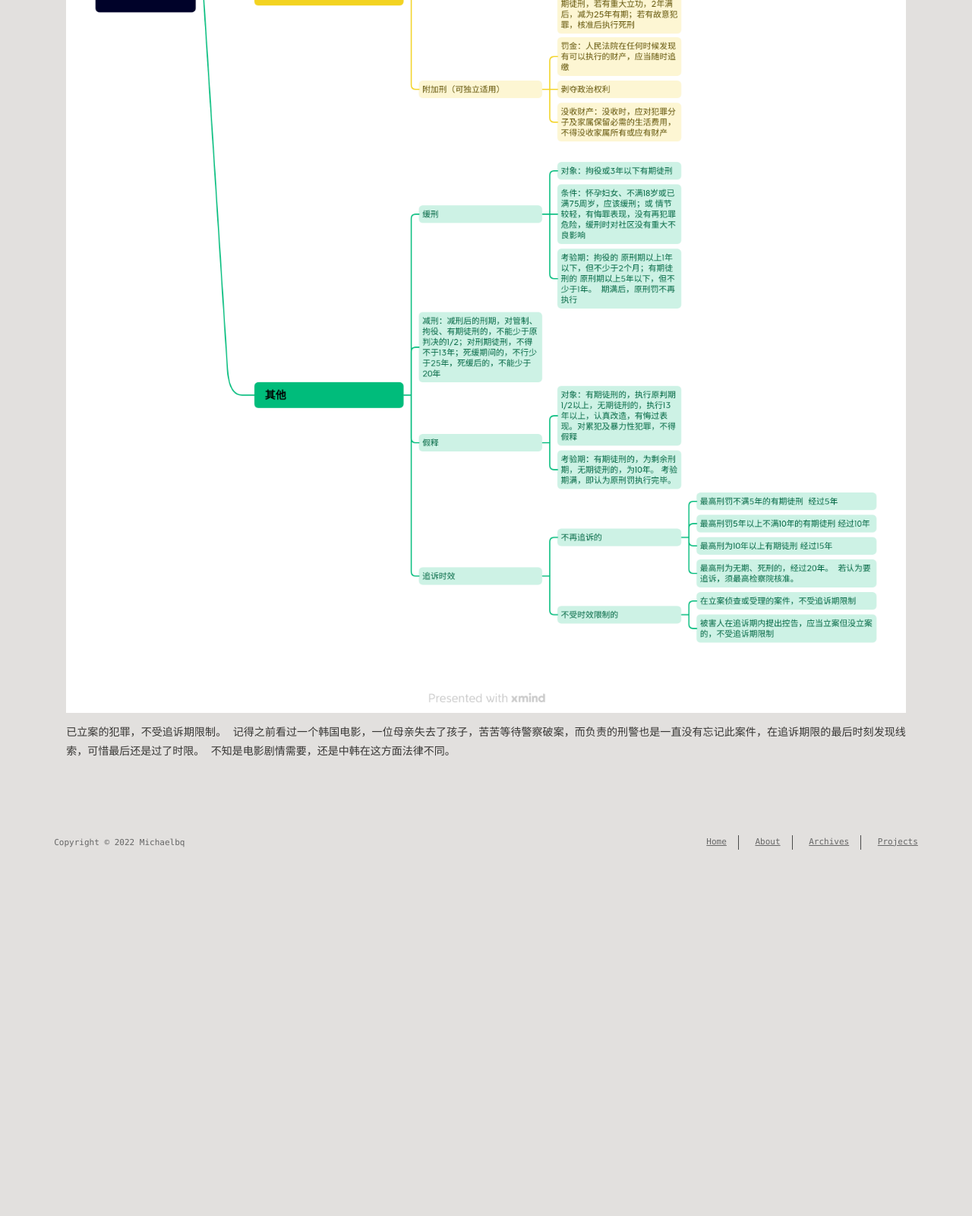
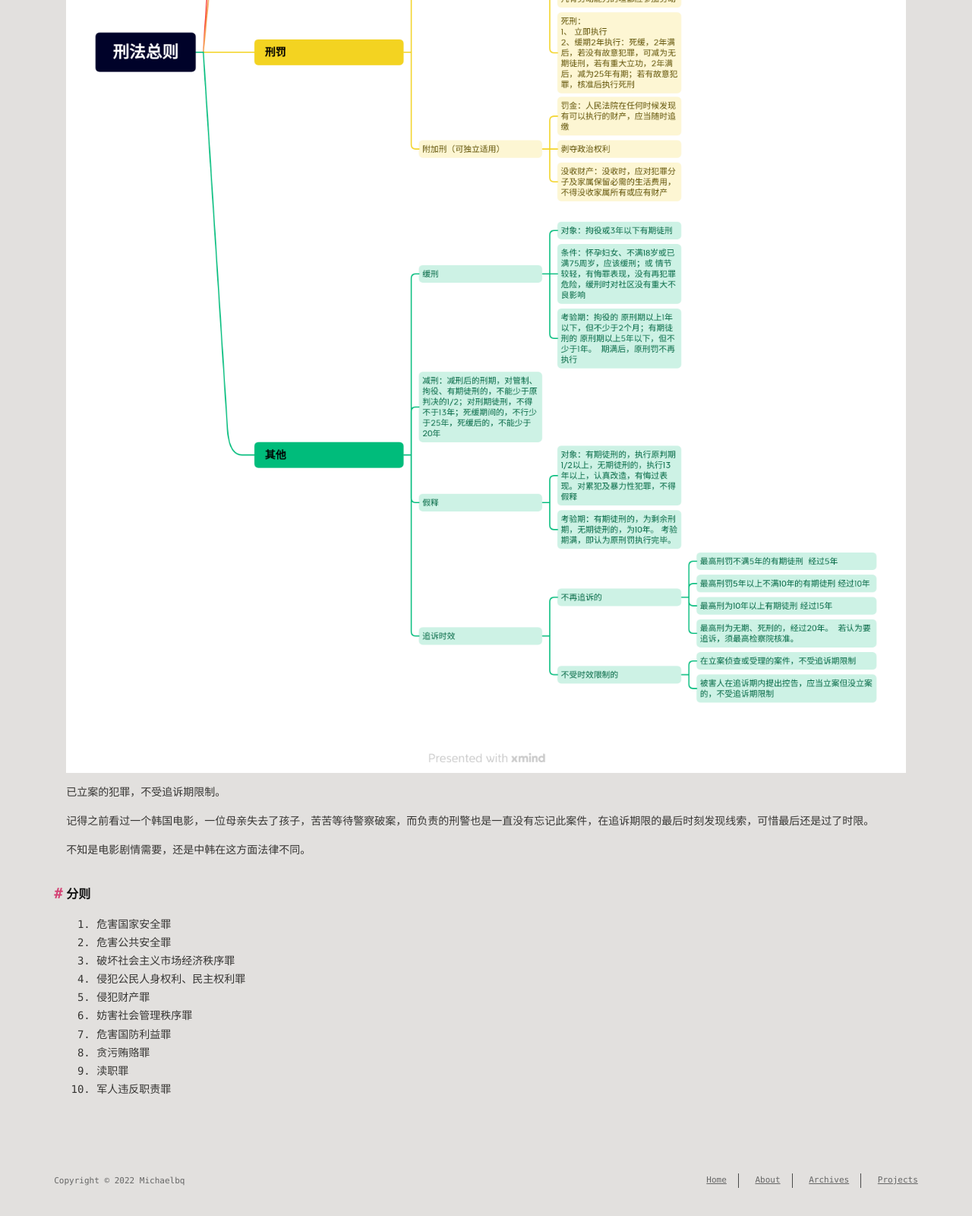
Before and after one commit to michaelbq/michaelbq.github.io, a plain HTML site: page 2022/11/06/法律法规学习/index.html in a window 1280 px wide. Shown: the part 908-2508 px from the top of the page at 76% size. Before the commit the page ends 2063 px from the top, so only its background shows below. Drawn offline with Linux system fonts and the light colour scheme; a web font is replaced by a local one.

Commit message:
Site updated: 2022-11-06 20:24:06

```diff
--- a/2022/11/06/法律法规学习/index.html
+++ b/2022/11/06/法律法规学习/index.html
@@ -6,16 +6,16 @@
     <meta http-equiv="X-UA-Compatible" content="IE=edge">
     <meta name="HandheldFriendly" content="True">
     <meta name="viewport" content="width=device-width, initial-scale=1, maximum-scale=1" />
-    <meta name="description" content="刑法总则大概 已立案的犯罪，不受追诉期限制。 记得之前看过一个韩国电影，一位母亲失去了孩子，苦苦等待警察破案，而负责的刑警也是一直没有忘记此案件，在追诉期限的最后时刻发现线索，可惜最后还是过了时限。 不知是电影剧情需要，还是中韩在这方面法律不同。">
+    <meta name="description" content="刑法《中华人民共和国刑法》含立法解释 大字版 ISBN 978-7-5216-2597-4 总则大概 已立案的犯罪，不受追诉期限制。 记得之前看过一个韩国电影，一位母亲失去了孩子，苦苦等待警察破案，而负责的刑警也是一直没有忘记此案件，在追诉期限的最后时刻发现线索，可惜最后还是过了时限。 不知是电影剧情需要，还是中韩在这方面法律不同。 分则 危害国家安全罪 危害公共安全罪 破坏社会主义市场经济秩序罪">
 <meta property="og:type" content="article">
 <meta property="og:title" content="法律法规学习">
 <meta property="og:url" content="http://example.com/2022/11/06/%E6%B3%95%E5%BE%8B%E6%B3%95%E8%A7%84%E5%AD%A6%E4%B9%A0/index.html">
 <meta property="og:site_name" content="jiupei">
-<meta property="og:description" content="刑法总则大概 已立案的犯罪，不受追诉期限制。 记得之前看过一个韩国电影，一位母亲失去了孩子，苦苦等待警察破案，而负责的刑警也是一直没有忘记此案件，在追诉期限的最后时刻发现线索，可惜最后还是过了时限。 不知是电影剧情需要，还是中韩在这方面法律不同。">
+<meta property="og:description" content="刑法《中华人民共和国刑法》含立法解释 大字版 ISBN 978-7-5216-2597-4 总则大概 已立案的犯罪，不受追诉期限制。 记得之前看过一个韩国电影，一位母亲失去了孩子，苦苦等待警察破案，而负责的刑警也是一直没有忘记此案件，在追诉期限的最后时刻发现线索，可惜最后还是过了时限。 不知是电影剧情需要，还是中韩在这方面法律不同。 分则 危害国家安全罪 危害公共安全罪 破坏社会主义市场经济秩序罪">
 <meta property="og:locale" content="zh_CN">
 <meta property="og:image" content="http://example.com/img/%E5%88%91%E6%B3%95%E6%80%BB%E5%88%99.png">
 <meta property="article:published_time" content="2022-11-06T10:05:05.000Z">
-<meta property="article:modified_time" content="2022-11-06T11:43:18.172Z">
+<meta property="article:modified_time" content="2022-11-06T12:21:54.306Z">
 <meta property="article:author" content="Michaelbq">
 <meta name="twitter:card" content="summary">
 <meta name="twitter:image" content="http://example.com/img/%E5%88%91%E6%B3%95%E6%80%BB%E5%88%99.png">
@@ -100,7 +100,7 @@
 
     </div>
     <div id="toc">
-      <ol class="toc"><li class="toc-item toc-level-1"><a class="toc-link" href="#%E5%88%91%E6%B3%95"><span class="toc-number">1.</span> <span class="toc-text">刑法</span></a><ol class="toc-child"><li class="toc-item toc-level-2"><a class="toc-link" href="#%E6%80%BB%E5%88%99%E5%A4%A7%E6%A6%82"><span class="toc-number">1.1.</span> <span class="toc-text">总则大概</span></a></li></ol></li></ol>
+      <ol class="toc"><li class="toc-item toc-level-1"><a class="toc-link" href="#%E5%88%91%E6%B3%95"><span class="toc-number">1.</span> <span class="toc-text">刑法</span></a><ol class="toc-child"><li class="toc-item toc-level-2"><a class="toc-link" href="#%E6%80%BB%E5%88%99%E5%A4%A7%E6%A6%82"><span class="toc-number">1.1.</span> <span class="toc-text">总则大概</span></a></li><li class="toc-item toc-level-2"><a class="toc-link" href="#%E5%88%86%E5%88%99"><span class="toc-number">1.2.</span> <span class="toc-text">分则</span></a></li></ol></li></ol>
     </div>
   </span>
 </div>
@@ -134,8 +134,24 @@
 
 
   <div class="content" itemprop="articleBody">
-    <h1 id="刑法"><a href="#刑法" class="headerlink" title="刑法"></a>刑法</h1><h2 id="总则大概"><a href="#总则大概" class="headerlink" title="总则大概"></a>总则大概</h2><p><img src="/img/%E5%88%91%E6%B3%95%E6%80%BB%E5%88%99.png" alt="总则大概"></p>
-<p>已立案的犯罪，不受追诉期限制。 记得之前看过一个韩国电影，一位母亲失去了孩子，苦苦等待警察破案，而负责的刑警也是一直没有忘记此案件，在追诉期限的最后时刻发现线索，可惜最后还是过了时限。 不知是电影剧情需要，还是中韩在这方面法律不同。</p>
+    <h1 id="刑法"><a href="#刑法" class="headerlink" title="刑法"></a>刑法</h1><p>《中华人民共和国刑法》含立法解释 大字版</p>
+<p>ISBN 978-7-5216-2597-4</p>
+<h2 id="总则大概"><a href="#总则大概" class="headerlink" title="总则大概"></a>总则大概</h2><p><img src="/img/%E5%88%91%E6%B3%95%E6%80%BB%E5%88%99.png" alt="总则大概"></p>
+<p>已立案的犯罪，不受追诉期限制。</p>
+<p>记得之前看过一个韩国电影，一位母亲失去了孩子，苦苦等待警察破案，而负责的刑警也是一直没有忘记此案件，在追诉期限的最后时刻发现线索，可惜最后还是过了时限。</p>
+<p>不知是电影剧情需要，还是中韩在这方面法律不同。</p>
+<h2 id="分则"><a href="#分则" class="headerlink" title="分则"></a>分则</h2><ol>
+<li>危害国家安全罪</li>
+<li>危害公共安全罪</li>
+<li>破坏社会主义市场经济秩序罪</li>
+<li>侵犯公民人身权利、民主权利罪</li>
+<li>侵犯财产罪</li>
+<li>妨害社会管理秩序罪</li>
+<li>危害国防利益罪</li>
+<li>贪污贿赂罪</li>
+<li>渎职罪</li>
+<li>军人违反职责罪</li>
+</ol>
 
   </div>
 </article>
@@ -162,7 +178,7 @@
     </div>
 
     <div id="toc-footer" style="display: none">
-      <ol class="toc"><li class="toc-item toc-level-1"><a class="toc-link" href="#%E5%88%91%E6%B3%95"><span class="toc-number">1.</span> <span class="toc-text">刑法</span></a><ol class="toc-child"><li class="toc-item toc-level-2"><a class="toc-link" href="#%E6%80%BB%E5%88%99%E5%A4%A7%E6%A6%82"><span class="toc-number">1.1.</span> <span class="toc-text">总则大概</span></a></li></ol></li></ol>
+      <ol class="toc"><li class="toc-item toc-level-1"><a class="toc-link" href="#%E5%88%91%E6%B3%95"><span class="toc-number">1.</span> <span class="toc-text">刑法</span></a><ol class="toc-child"><li class="toc-item toc-level-2"><a class="toc-link" href="#%E6%80%BB%E5%88%99%E5%A4%A7%E6%A6%82"><span class="toc-number">1.1.</span> <span class="toc-text">总则大概</span></a></li><li class="toc-item toc-level-2"><a class="toc-link" href="#%E5%88%86%E5%88%99"><span class="toc-number">1.2.</span> <span class="toc-text">分则</span></a></li></ol></li></ol>
     </div>
 
     <div id="share-footer" style="display: none">
```
Also changed, not shown: 2022/11/06/闲言碎语/index.html (+7 -4 lines).
